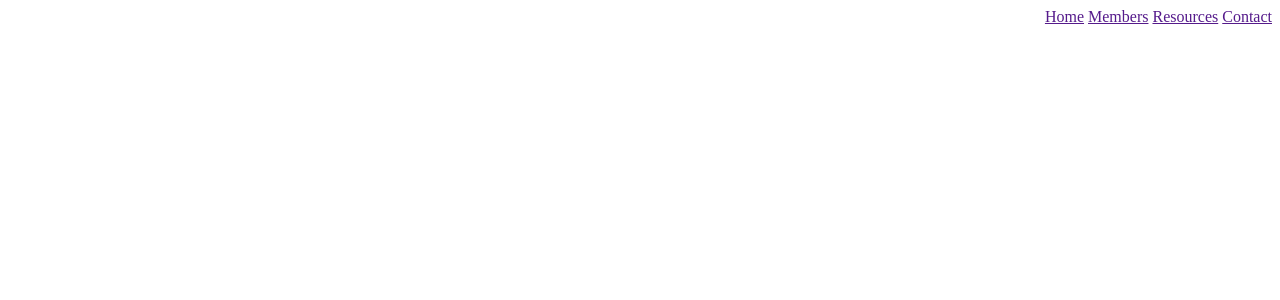
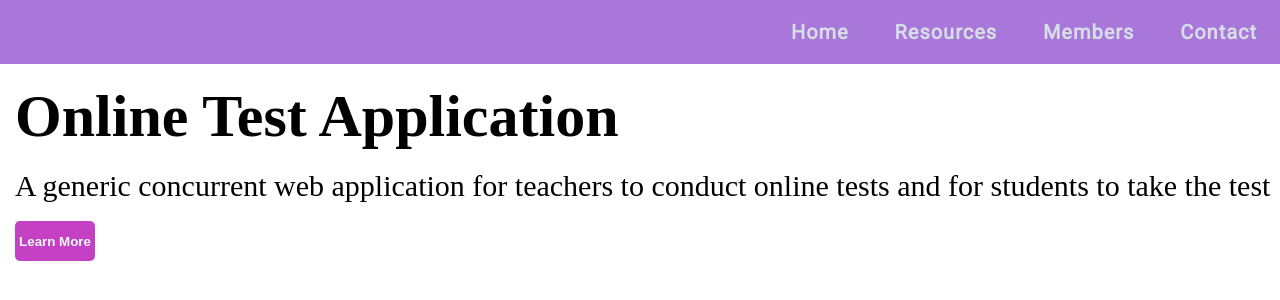
Before and after one commit to Pariksha-NITC/Pariksha-NITC.github.io, a plain HTML site: page index.html in a window 1280 px wide. Drawn offline with Linux system fonts and the light colour scheme.

Commit message:
Add files via upload
FIRST COMMIT

```diff
--- a/index.html
+++ b/index.html
@@ -1,11 +1,33 @@
-<html>
-
+<!DOCTYPE html>
+<html lang="en">
+<head>
+    <meta charset="UTF-8">
+    <meta http-equiv="X-UA-Compatible" content="IE=edge">
+    <meta name="viewport" content="width=device-width, initial-scale=1.0">
+    <link rel="preconnect" href="https://fonts.googleapis.com">
+    <link rel="preconnect" href="https://fonts.gstatic.com" crossorigin>
+    <link href="https://fonts.googleapis.com/css2?family=Roboto&display=swap" rel="stylesheet">
+    <link rel="stylesheet" href="style.css">
+    <title>Pariksha-NITC</title>
+</head>
 <body>
-<nav style="text-align:right;">
-<a href="">Home</a>
-<a href="">Members</a>
-<a href="">Resources</a>
-<a href="">Contact</a>
-</nav>
+    <nav>
+        <ul class="nav-links">
+            <li><a href="index.html">Home</a>
+            <li><a href="#">Resources</a>
+            <li><a href="members.html">Members</a>
+            <li><a href="#">Contact</a>
+        </ul>
+    </nav>
+    <br>
+    <h1 class="title">
+        Online Test Application
+    </h1>
+    <br>
+    <p class="description">
+        A generic concurrent web application for teachers to conduct online tests and for students to take the test
+    </p>
+    <br>
+    <button class="button rounded-corners">Learn More</button>
 </body>
 </html>
--- /dev/null
+++ b/style.css
@@ -0,0 +1,83 @@
+*{
+    margin: 0px;
+    padding: 0px;
+    box-sizing: border-box;
+}
+
+nav{
+    display: flex;
+    justify-content:right;
+    align-items: center;
+    min-height: 8vh;
+    font-family: 'Roboto', sans-serif;
+    background-color:rgb(169, 118, 218);
+}
+
+.nav-links{
+    display: flex;
+    justify-content: space-around;
+    width: 40%;
+}
+
+.nav-links li{
+    list-style: none;
+}
+
+.nav-links a{
+    color:rgb(214, 222, 230);
+    text-decoration: none;
+    letter-spacing: 1px;
+    font-weight: bold;
+    font-size: 20px;
+}
+
+.title{
+    display: flex;
+    justify-content: left;
+    font-size: 60px;
+    margin-left: 15px;
+}
+
+.description{
+    display: flex;
+    justify-content: left;
+    font-size: 30px;
+    margin-left: 15px;
+}
+
+.button{
+    background-color: rgb(196, 65, 196);
+    color: aliceblue;
+    margin-left: 15px;
+    border: none;
+    text-align: center;
+    border-radius: 5px;
+    width: 80px;
+    font-weight: bold;
+    height: 40px;
+}
+
+.membs table,th,td{
+    border:1px solid black;
+    border-collapse: collapse;
+    border-spacing: 30px;
+    margin-left: 25%;
+    margin-top: 150px;
+}
+
+.membs caption{
+    font-size: 40px;
+}
+
+.membs tr:hover {
+    background-color: rgb(82, 82, 151);
+}
+
+.bg {
+    background-image: url("img1.webp");
+    height: 100%;
+    margin: 0;
+    background-position: center;
+    background-repeat: no-repeat;
+    background-size: cover;
+}
```
Also changed, not shown: members.html (added, +32 -0 lines), img1.webp (added).
